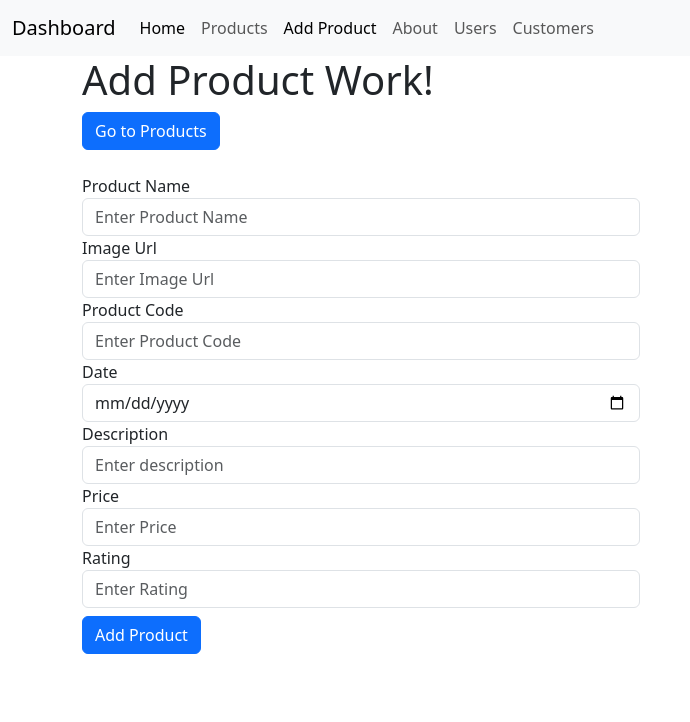
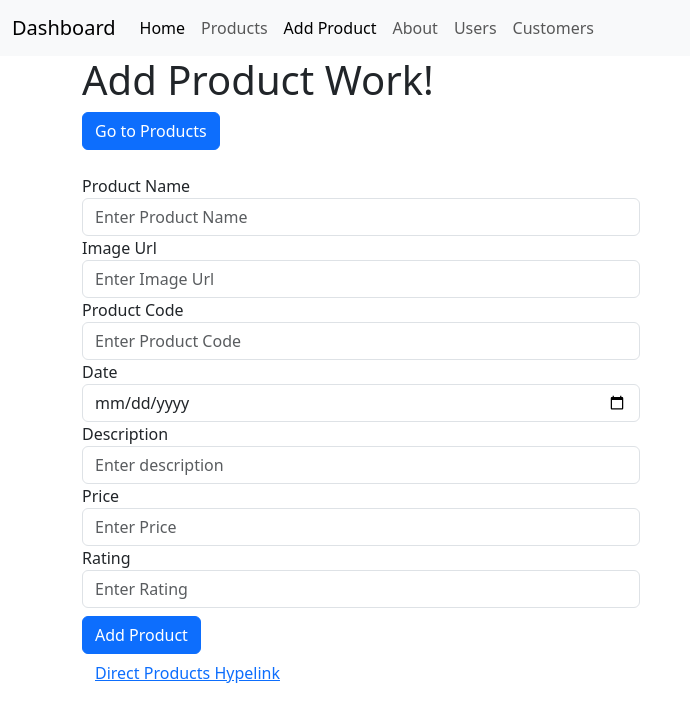
Before and after one commit to programmingwithharsh/angular-aug24, an Angular app: page /addproduct in a window 1280 px wide. Shown: the top 722 px of the page, without its empty margins (0-690 px from the left). Built offline with nearby package versions, Linux system fonts and the light colour scheme.

Commit message:
Added hyperlink

```diff
--- a/src/app/addproduct/addproduct.component.html
+++ b/src/app/addproduct/addproduct.component.html
@@ -11,4 +11,5 @@
         Rating <input class='form-control' placeholder='Enter Rating' type="text" name="starRating" />
         <button class='btn btn-primary mt-2'>Add Product</button>
     </form>
+    <a class="btn btn-link" routerLinkActive="active" routerLink="/products">Direct Products Hypelink</a>
 </div>
--- a/src/app/addproduct/addproduct.component.ts
+++ b/src/app/addproduct/addproduct.component.ts
@@ -1,10 +1,10 @@
 import { Component } from '@angular/core';
-import { Router } from '@angular/router';
+import { Router, RouterLink, RouterLinkActive } from '@angular/router';
 
 @Component({
   selector: 'app-addproduct',
   standalone: true,
-  imports: [],
+  imports: [RouterLink, RouterLinkActive],
   templateUrl: './addproduct.component.html',
   styleUrl: './addproduct.component.scss'
 })
```
